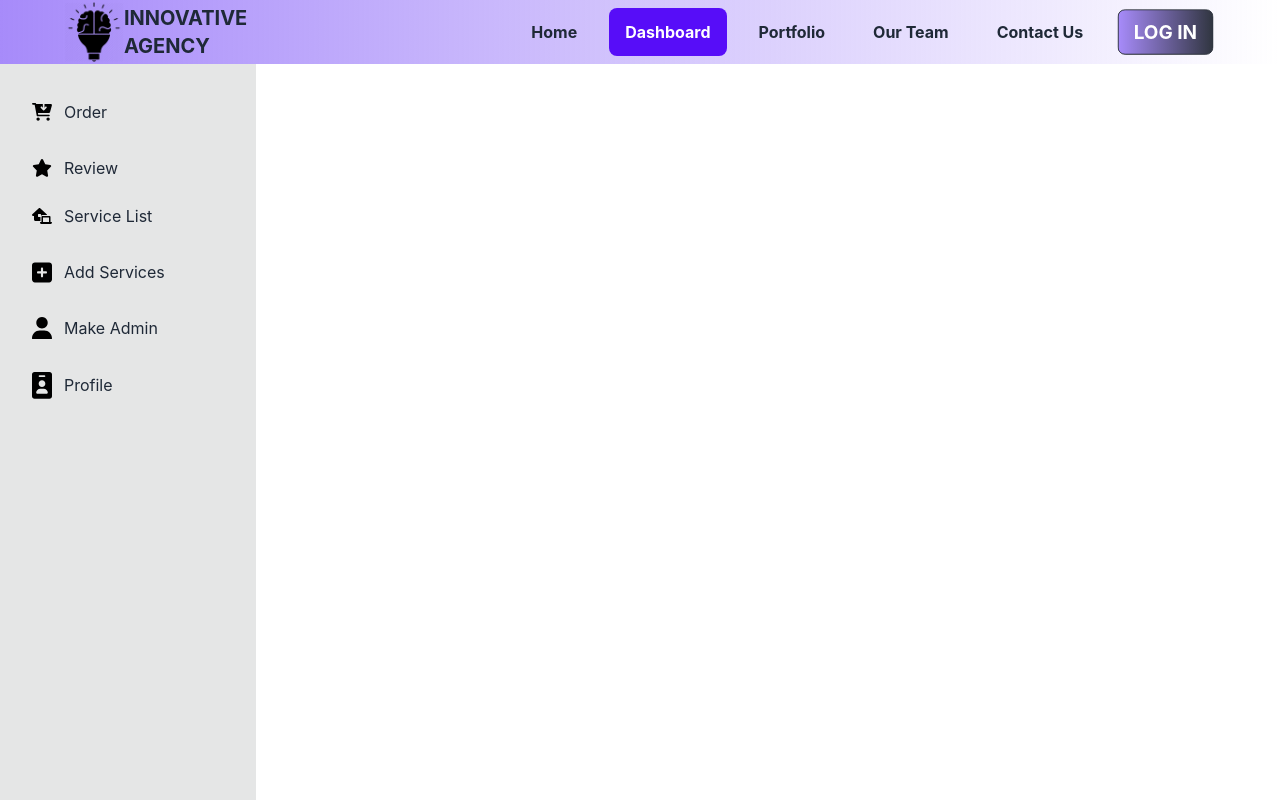
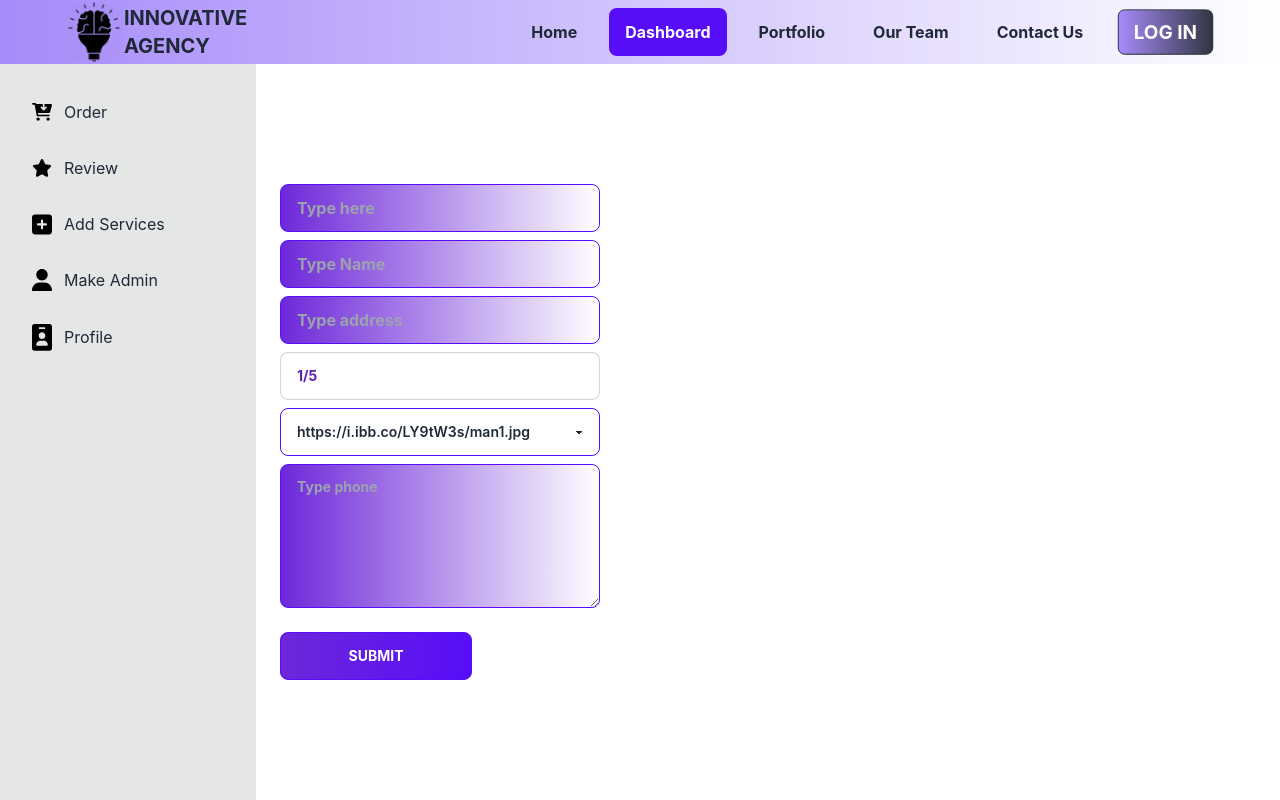
Before and after one commit to SumiAkter2/innovative-agency, a React (Create React App) app: page /dashboard/service in a window 1280 px wide. Built offline with nearby package versions, Linux system fonts and the light colour scheme; no server answers.

Commit message:
review setup

```diff
--- a/src/Pages/DashBoard/AddProducts.js
+++ b/src/Pages/DashBoard/AddProducts.js
@@ -1,10 +1,52 @@
 import React from 'react';
+import { useState } from 'react';
+import { useAuthState } from 'react-firebase-hooks/auth';
+import auth from '../../firebase.init';
 
 const AddProducts = () => {
+    const [user] = useAuthState(auth);
+    const handleAddService = e => {
+        e.preventDefault();
+    }
     return (
         <div>
 
+            <h1 class=" text-5xl font-bold text-white">Add Services </h1>
+            <h1 class="text-center mb-4 text-white font-bold text-5xl">..........</h1>
+            <form onSubmit={handleAddService} className='grid mx-6'>
+
+                <input type="text" value={user?.email} placeholder="Type here" class="input input-primary mt-2  text-black font-bold bg-gradient-to-r from-violet-700 w-full max-w-xs " />
+                <input type="text" value={user?.displayName} placeholder="Type Name" class="input input-primary mt-2  text-black font-bold bg-gradient-to-r from-violet-700 w-full max-w-xs" />
+
+                <input type="text" name='address' placeholder="Type address" class="input input-primary mt-2 input-bordered text-black font-bold bg-gradient-to-r from-violet-700 w-96 max-w-xs" />
+                <select name='option' class="select  mt-2 input-bordered text-violet-800 font-bold bg-gradient-to-r w-full max-w-xs">
+
+                    <option selected >1/5</option>
+                    <option >1.5/5</option>
+                    <option>2/5</option>
+                    <option>2.5/5</option>
+                    <option>3/5</option>
+                    <option>3.5/5</option>
+                    <option>4/5</option>
+                    <option>4.5/5</option>
+                    <option>5/5</option>
+                </select>
+                <select name='imgOption' class="select  input mt-2 input-bordered input-primary w-full max-w-xs">
+
+                    <option selected> https://i.ibb.co/LY9tW3s/man1.jpg</option>
+                    <option> https://i.ibb.co/QjDNCG1/man2.jpg</option>
+                    <option>https://i.ibb.co/9hf9pYK/man4.png</option>
+                    <option> https://i.ibb.co/kDcXCSs/man5.png</option>
+                    <option> https://i.ibb.co/KhtfYz6/women1.jpg</option>
+                    <option>https://i.ibb.co/rHHJGXH/women2.jpg</option>
+                    <option>  https://i.ibb.co/3RKWRYz/women3.jpg</option>
+                </select>
+                <textarea type="text" name='area' placeholder="Type phone" class="textarea input-primary mt-2 input-bordered text-black font-bold bg-gradient-to-r from-violet-700  w-full h-36 max-w-xs" />
+                <button type='submit' className='btn  btn-primary  max-w-xs text-white  bg-gradient-to-r from-violet-700 font-bold mt-6 w-48'>Submit</button>
+            </form>
+
         </div>
+
     );
 };
 
--- a/src/Pages/DashBoard/Dashboard.js
+++ b/src/Pages/DashBoard/Dashboard.js
@@ -24,9 +24,9 @@ const Dashboard = () => {
                         <li> <Link className='mt-2' to='/dashboard/review'>
                             <svg xmlns="http://www.w3.org/2000/svg" viewBox="0 0 576 512" width='20px'><path d="M381.2 150.3L524.9 171.5C536.8 173.2 546.8 181.6 550.6 193.1C554.4 204.7 551.3 217.3 542.7 225.9L438.5 328.1L463.1 474.7C465.1 486.7 460.2 498.9 450.2 506C440.3 513.1 427.2 514 416.5 508.3L288.1 439.8L159.8 508.3C149 514 135.9 513.1 126 506C116.1 498.9 111.1 486.7 113.2 474.7L137.8 328.1L33.58 225.9C24.97 217.3 21.91 204.7 25.69 193.1C29.46 181.6 39.43 173.2 51.42 171.5L195 150.3L259.4 17.97C264.7 6.954 275.9-.0391 288.1-.0391C300.4-.0391 311.6 6.954 316.9 17.97L381.2 150.3z" /></svg>
                             Review</Link></li>
-                        <li>   <Link to='/dashboard/serviceList'>
+                        {/* <li>   <Link className='mt-2' to='/dashboard/serviceList'>
                             <svg xmlns="http://www.w3.org/2000/svg" viewBox="0 0 640 512" width='20px'><path d="M218.3 8.486C230.6-2.829 249.4-2.829 261.7 8.486L469.7 200.5C476.4 206.7 480 215.2 480 224H336C316.9 224 299.7 232.4 288 245.7V208C288 199.2 280.8 192 272 192H208C199.2 192 192 199.2 192 208V272C192 280.8 199.2 288 208 288H271.1V416H112C85.49 416 64 394.5 64 368V256H32C18.83 256 6.996 247.9 2.198 235.7C-2.6 223.4 .6145 209.4 10.3 200.5L218.3 8.486zM336 256H560C577.7 256 592 270.3 592 288V448H624C632.8 448 640 455.2 640 464C640 490.5 618.5 512 592 512H303.1C277.5 512 255.1 490.5 255.1 464C255.1 455.2 263.2 448 271.1 448H303.1V288C303.1 270.3 318.3 256 336 256zM352 304V448H544V304H352z" /></svg>
-                            Service List</Link></li>
+                            Service List</Link></li> */}
                         <li><Link className='mt-2' to='/dashboard/service'>
                             <svg xmlns="http://www.w3.org/2000/svg" viewBox="0 0 448 512" width='20px'><path d="M384 32C419.3 32 448 60.65 448 96V416C448 451.3 419.3 480 384 480H64C28.65 480 0 451.3 0 416V96C0 60.65 28.65 32 64 32H384zM224 368C237.3 368 248 357.3 248 344V280H312C325.3 280 336 269.3 336 256C336 242.7 325.3 232 312 232H248V168C248 154.7 237.3 144 224 144C210.7 144 200 154.7 200 168V232H136C122.7 232 112 242.7 112 256C112 269.3 122.7 280 136 280H200V344C200 357.3 210.7 368 224 368z" /></svg>
                             Add Services</Link></li>
--- a/src/Pages/DashBoard/Review.js
+++ b/src/Pages/DashBoard/Review.js
@@ -1,23 +1,38 @@
 import React from 'react';
+import { useEffect } from 'react';
 import { useState } from 'react';
 import { useAuthState } from 'react-firebase-hooks/auth';
 import auth from '../../firebase.init';
+import ViewReview from './ViewReview';
 
 const Review = () => {
+
     const [user] = useAuthState(auth);
-    const [value, setValue] = useState('');
+
     const handleReview = e => {
         e.preventDefault();
         const review = {
             name: user?.displayName,
             Address: e.target.address.value,
             rating: e.target.option.value,
+            img: e.target.imgOption.value,
             comment: e.target.area.value,
         }
-        setValue('')
-        console.log(review);
+        fetch(`http://localhost:5000/review`, {
+            method: 'POST',
+            headers: {
+                'content-type': 'application/json',
+            },
+            body: JSON.stringify(review),
+        }).then(res => res.json())
+            .then(data => {
+                console.log(data);
+            });
     }
+
+    // setValue('')
     return (
+        <div>
             <div class="hero min-h-screen " style={{ "background-image": "url(https://i.ibb.co/dM4J166/review.png)" }} >
                 <div class="hero-overlay bg-opacity-50"></div>
                 <div class="hero-content text-center ">
@@ -30,7 +45,7 @@ const Review = () => {
                             <input type="text" value={user?.displayName} placeholder="Type Name" class="input input-primary mt-2  text-black font-bold bg-gradient-to-r from-violet-700 w-full max-w-xs" />
 
                             <input type="text" name='address' placeholder="Type address" class="input input-primary mt-2 input-bordered text-black font-bold bg-gradient-to-r from-violet-700 w-full max-w-xs" />
-                        <select name='option' class="select  input mt-2 input-bordered text-violet-800 font-bold bg-gradient-to-r from-violet-700 w-full max-w-xs">
+                            <select name='option' class="select  mt-2 input-bordered text-violet-800 font-bold bg-gradient-to-r w-full max-w-xs">
 
                                 <option selected >1/5</option>
                                 <option >1.5/5</option>
@@ -42,11 +57,28 @@ const Review = () => {
                                 <option>4.5/5</option>
                                 <option>5/5</option>
                             </select>
+                            <select name='imgOption' class="select  input mt-2 input-bordered input-primary w-full max-w-xs">
+
+                                <option selected> https://i.ibb.co/LY9tW3s/man1.jpg</option>
+                                <option> https://i.ibb.co/QjDNCG1/man2.jpg</option>
+                                <option>https://i.ibb.co/9hf9pYK/man4.png</option>
+                                <option> https://i.ibb.co/kDcXCSs/man5.png</option>
+                                <option> https://i.ibb.co/KhtfYz6/women1.jpg</option>
+                                <option>https://i.ibb.co/rHHJGXH/women2.jpg</option>
+                                <option>  https://i.ibb.co/3RKWRYz/women3.jpg</option>
+                            </select>
                             <textarea type="text" name='area' placeholder="Type phone" class="textarea input-primary mt-2 input-bordered text-black font-bold bg-gradient-to-r from-violet-700  w-full h-36 max-w-xs" />
                             <button type='submit' className='btn  btn-primary  max-w-xs text-white  bg-gradient-to-r from-violet-700 font-bold mt-6 w-48'>Submit</button>
                         </form>
 
                     </div>
+                </div>
+
+
+
+
+
+
             </div>
         </div>
 
--- /dev/null
+++ b/src/Pages/DashBoard/ReviewHome.js
@@ -0,0 +1,24 @@
+import React from 'react';
+
+const ReviewHome = ({ v }) => {
+    return (
+        <div>
+            <div class="card w-full max-w-sm bg-base-100 shadow-xl my-6 border-4">
+                <figure class="px-10 pt-10">
+                    <img src={v.img} alt="man" class="rounded-xl " />
+                </figure>
+                <div class="card-body items-center text-center">
+                    <h2 class="card-title">{v.name}</h2>
+                    <p>{v.rating}</p>
+                    <p>{v.Address}</p>
+                    <p>{v.comment}</p>
+                    <div class="card-actions">
+                        {/* <button class="btn btn-primary">Buy Now</button> */}
+                    </div>
+                </div>
+            </div>
+        </div>
+    );
+};
+
+export default ReviewHome;
--- a/src/Pages/DashBoard/ServiceList.js
+++ b/src/Pages/DashBoard/ServiceList.js
@@ -1,9 +1,12 @@
 import React from 'react';
+import Services from '../Home/Services';
+
 
 const ServiceList = () => {
     return (
         <div>
-            <h1>List of services</h1>
+            <h1>Hello service list</h1>
+            <Services></Services>
         </div>
     );
 };
--- /dev/null
+++ b/src/Pages/DashBoard/ViewReview.js
@@ -0,0 +1,26 @@
+import React, { useEffect, useState } from 'react';
+import ReviewHome from './ReviewHome';
+
+const ViewReview = ({ v }) => {
+    const [value, setValue] = useState([]);
+    useEffect(() => {
+        fetch('http://localhost:5000/review')
+            .then(res => res.json())
+            .then(data => setValue(data));
+    }, [])
+    return (
+        <div className='grid my-12 lg:grid-cols-3 md:grid-cols-2 gap-3 px-12'>
+
+            {
+                value.map(v => <ReviewHome key={v._id} v={v}></ReviewHome>
+
+
+                )
+            }
+
+
+        </div>
+    );
+};
+
+export default ViewReview;
--- a/src/Pages/Home/Home.js
+++ b/src/Pages/Home/Home.js
@@ -1,4 +1,5 @@
 import React from 'react';
+import ViewReview from '../DashBoard/ViewReview';
 import Banner from './Banner';
 
 import Services from './Services';
@@ -12,6 +13,7 @@ const Home = () => {
             <Banner></Banner>
             <Services></Services>
             <WorkShow></WorkShow>
+            <ViewReview></ViewReview>
             {/* <Sliders></Sliders> */}
         </div>
     );
```
Also changed, not shown: src/App.js (+3 -5 lines). Lines whose indentation alone changed are shown as unchanged.
